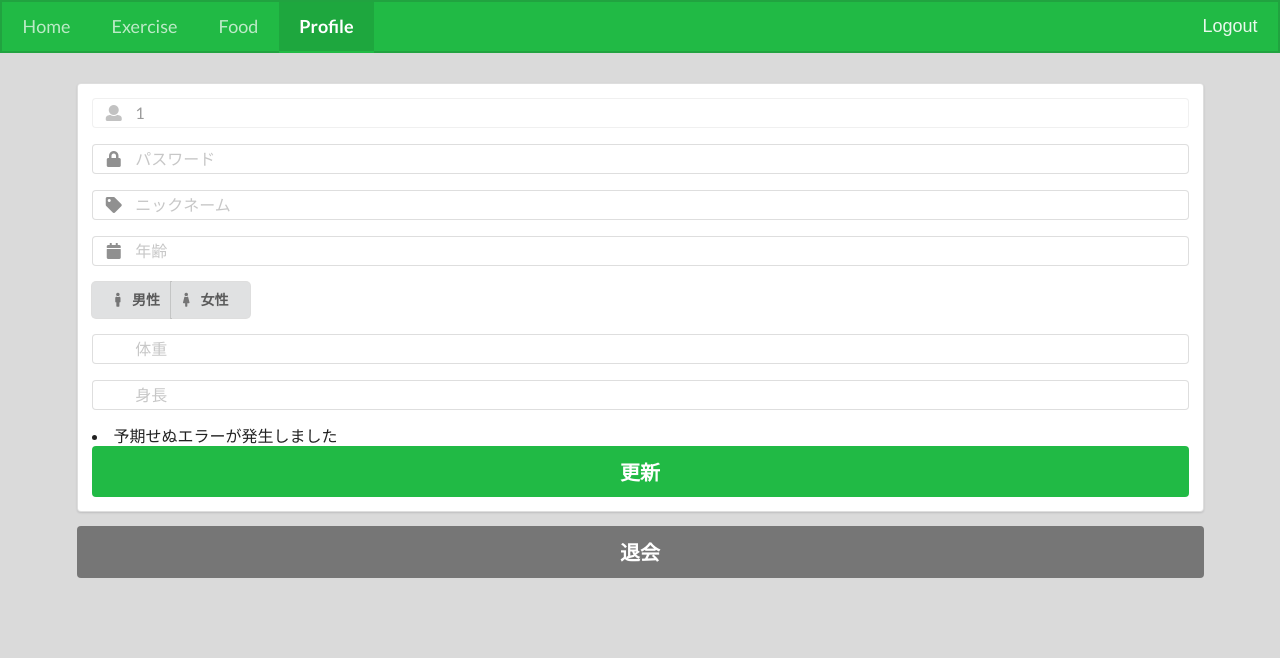
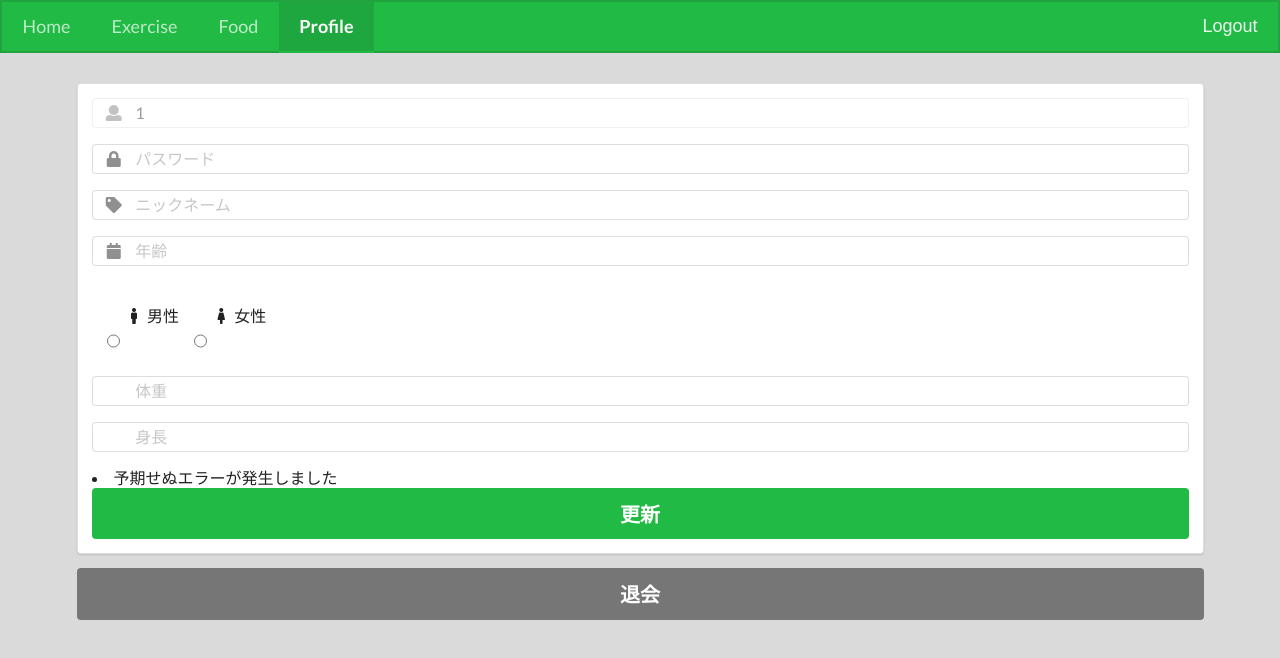
Before and after one commit to leesh0/mti-internship, a Vue app: page /profile in a window 1280 px wide. Shown: the top 658 px of the page. Built offline with nearby package versions, Linux system fonts and the light colour scheme; no server answers; sample sign-in values are in the browser's storage.

Commit message:
ProfileにLoginの変更を反映

```diff
--- a/src/views/Login.vue
+++ b/src/views/Login.vue
@@ -179,7 +179,6 @@ export default {
           weight: this.user.weight,
           height: this.user.height,
           sex: this.user.sex,
-          //ここにweightとheightのif文を追加
         };
         axios
           .post(baseUrl + "/user/register", requestBody)
--- a/src/views/Profile.vue
+++ b/src/views/Profile.vue
@@ -30,17 +30,21 @@
             </div>
           </div>
           <div class="field">
-            <div class="ui left icon input">
-              <div class="ui buttons">
-                <button class="ui left attached button">
-                  <i class="male icon"></i>
-                  <label>男性</label>
-                </button>
-                <button class="right attached ui button">
-                  <i class="female icon"></i>
-                  <label>女性</label>
-                </button>
-              </div>
+            <div class="ui left icon input" v-if="!isLogin">
+              <label class="radiobutton"><br>
+                <input class="gender" type="radio" name="gender" value="male" v-model.number="user.sex" checked/>
+              </label>
+              <label class="gender">
+                <i class="male icon"></i>
+                <label>男性</label>
+              </label>
+              <label class="radiobutton"><br>
+                <input class="gender" type="radio" name="gender" value="female" v-model.number="user.sex"/>
+              </label>
+              <label class="gender">
+                <i class="female icon"></i>
+                <label>女性</label>
+              </label>
             </div>
           </div>
           <div class="field" v-if="!isLogin">
@@ -87,9 +91,9 @@ export default {
         password: null,
         nickname: null,
         age: null,
-        //weight: null,
-        //height: null,
-
+        weight: null,
+        height: null,
+        sex: null,
       },
       err: null,
     };
@@ -118,6 +122,7 @@ export default {
   methods: {
   // Vue.jsで使う関数はここで記述する
     submit() {
+      let elements = document.getElementsByName('gender'); //radiobuttonの変更を変数に代入
       if (!this.user.password) {
           this.err = 'パスワードを入力してください';
           return;
@@ -127,12 +132,24 @@ export default {
       } else if (!this.user.age) {
           this.err = '年齢を入力してください';
           return;
+      } else if (!this.user.weight) {
+        this.err = "体重を入力してください";
+        return;
+      } else if (!this.user.height) {
+        this.err = "身長を入力してください";
+        return;
+      } else if (!elements.item(0).checked && !elements.item(1).checked) {
+        this.err = "性別を選択してください";
+        return;
       }
       const requestBody = {
         userId: this.user.userId,
         password: this.user.password,
         nickname: this.user.nickname,
-        age: this.user.age
+        age: this.user.age,
+        weight: this.user.weight,
+        height: this.user.height,
+        sex: this.user.sex
       };
       axios.put(baseUrl + "/user", requestBody)
         .then(() => {
@@ -164,7 +181,12 @@ export default {
   }
 }
 </script>
-
 <style scoped>
-
+.radiobutton{
+  margin-left: 10px;
+}
+.gender {
+  margin-left: 5px;
+  margin-top: 24px;
+}
 </style>
```
